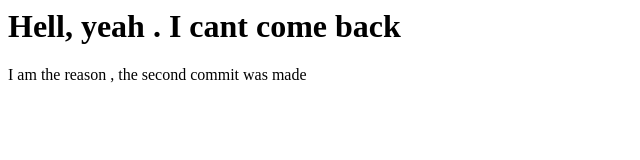
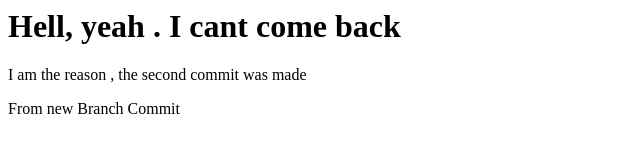
Before and after one commit to ashokseervi114/myChromeExtensions, a browser extension: page git_test/index.html in a window 1280 px wide. Shown: the whole page, without its empty margins (0-640 px from the left). Drawn offline with Linux system fonts and the light colour scheme.

Commit message:
Changes using branch 2 git test

```diff
--- a/git_test/index.html
+++ b/git_test/index.html
@@ -12,6 +12,8 @@
             <p>I am the reason , the second commit was made</p>
 
         </div>
+
+        <p> From new Branch Commit</p>
     </body>
 
 </html>
```
